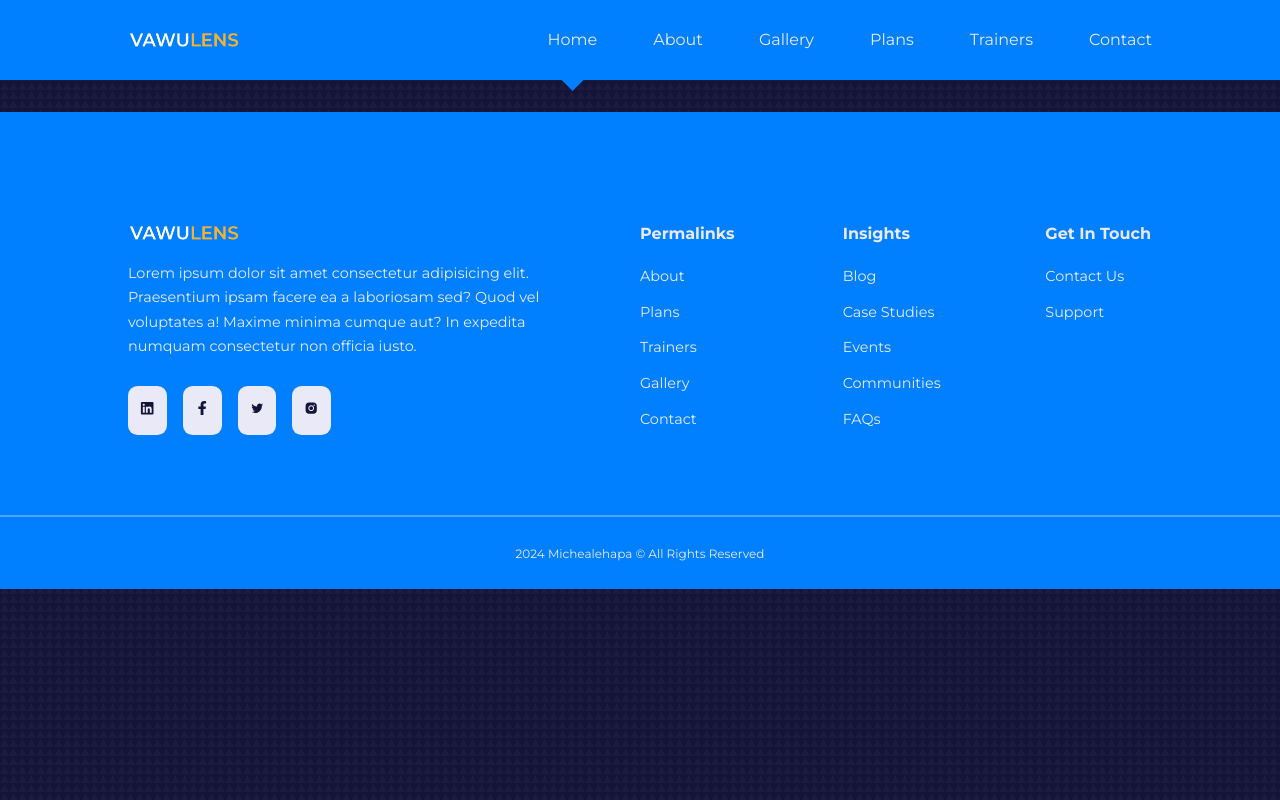
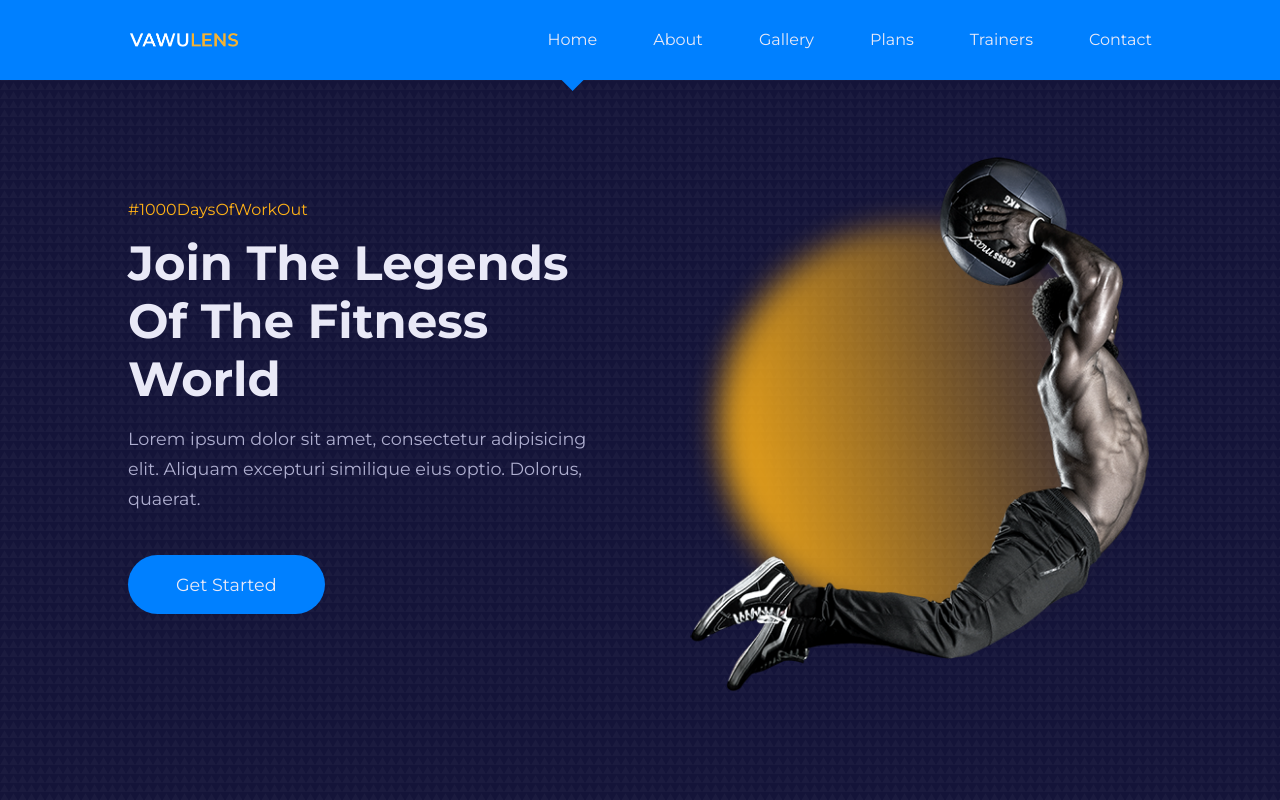
Before and after one commit to michealehapa/gym-lenz, a React (Create React App) app: page / in a window 1280 px wide. Shown: the top 800 px of the page. Built offline with nearby package versions, Linux system fonts and the light colour scheme.

Commit message:
Update App.jsx

```diff
--- a/src/App.jsx
+++ b/src/App.jsx
@@ -18,7 +18,7 @@
     <BrowserRouter>
       <Navbar />
       <Routes>
-        <Route exact path="/gym-lenz" element={<Home />} />
+        <Route exact path="/" element={<Home />} />
         <Route path="/about" element={<About />} />
         <Route path="/contact" element={<Contact />} />
         <Route path="/gallery" element={<Gallery />} />
```
